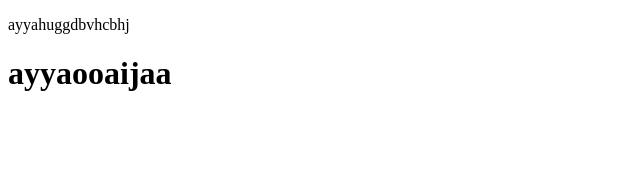
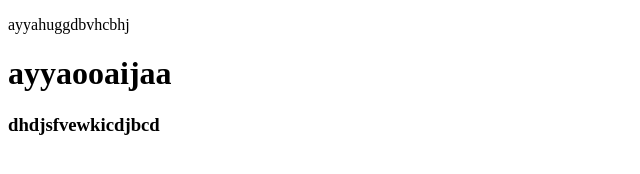
Before and after one commit to varma3678/tution1, a plain HTML site: page index.html in a window 1280 px wide. Shown: the whole page, without its empty margins (0-640 px from the left). Drawn offline with Linux system fonts and the light colour scheme.

Commit message:
Update index.html
updated

```diff
--- a/index.html
+++ b/index.html
@@ -8,6 +8,7 @@
 <body>
     <p>ayyahuggdbvhcbhj</p>
     <h1>ayyaooaijaa</h1>
+    <h3>dhdjsfvewkicdjbcd</h3>
 
 </body>
 </html>
```
